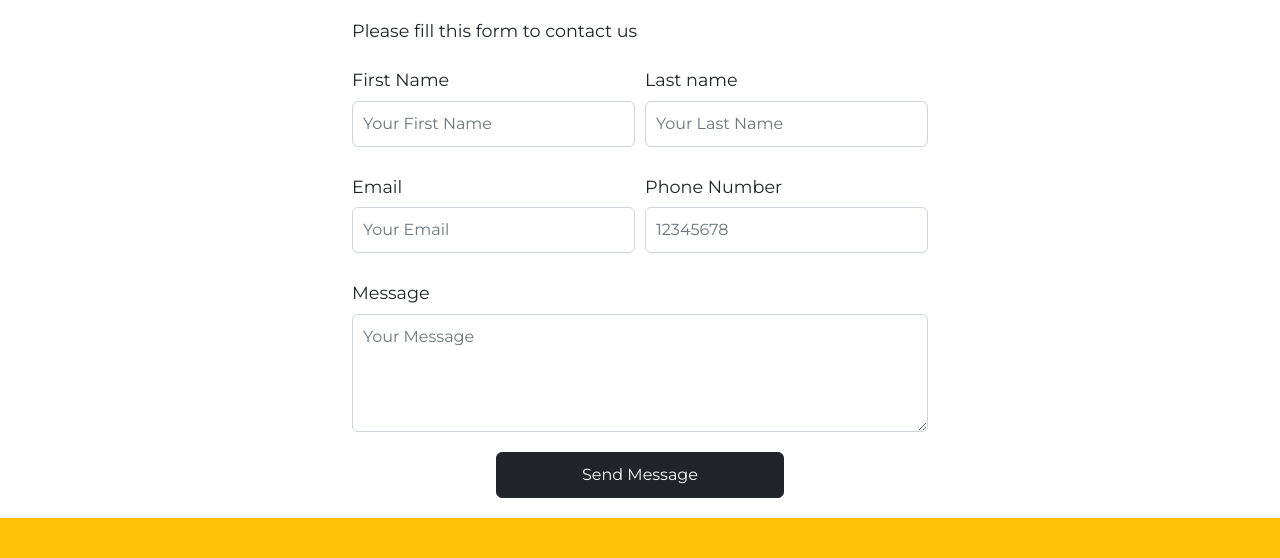
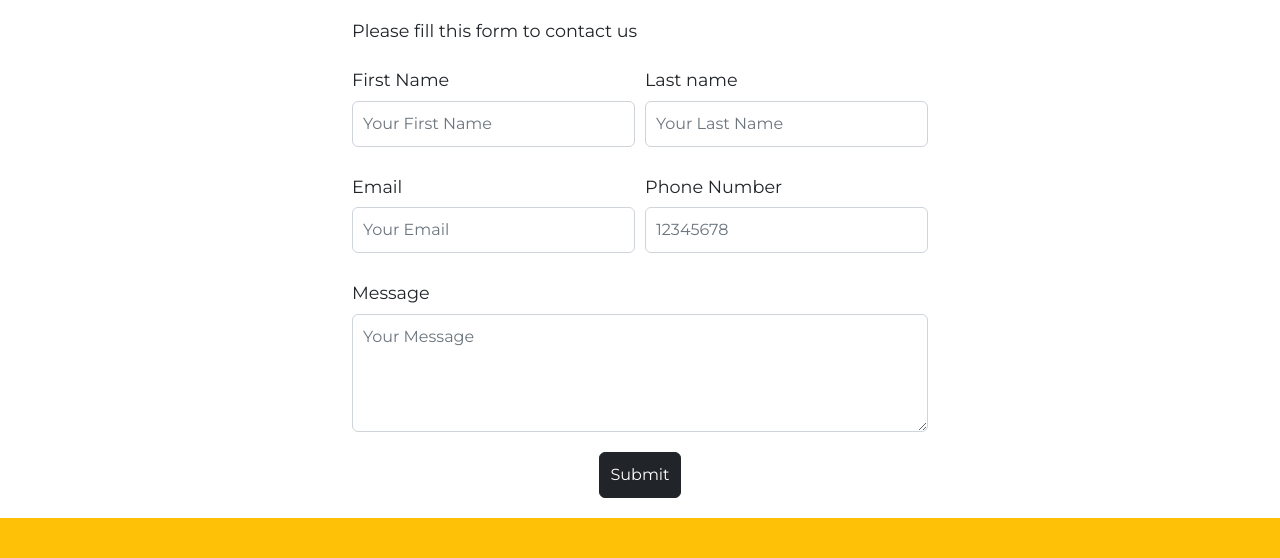
Before and after one commit to agnijaravdo/travel-agency, a website: page contact-us.html in a window 1280 px wide. Shown: the part 242-800 px from the top of the page. Drawn offline with nearby package versions, Linux system fonts and the light colour scheme.

Commit message:
improve buttons styles

```diff
--- a/contact-us.html
+++ b/contact-us.html
@@ -81,7 +81,7 @@
                         <textarea class="form-control" id="message" name="message" rows="4" placeholder="Your Message"
                             aria-label="Message Input" required></textarea>
                     </div>
-                    <button type="submit" class="btn btn-dark">Send Message</button>
+                    <button type="submit" class="btn btn-dark">Submit</button>
                 </form>
             </div>
         </div>
--- a/css/contact-us.css
+++ b/css/contact-us.css
@@ -30,7 +30,6 @@ header {
 
 .contact-form button {
     display: block;
-    width: 50%;
     padding: 10px;
     margin: 20px auto;
 }
--- a/css/destination-paris.css
+++ b/css/destination-paris.css
@@ -26,5 +26,5 @@ header {
     margin: 20px auto;
     justify-content: center;
     display: flex;
-    width: 60%;
+    width: 40%;
 }
```
